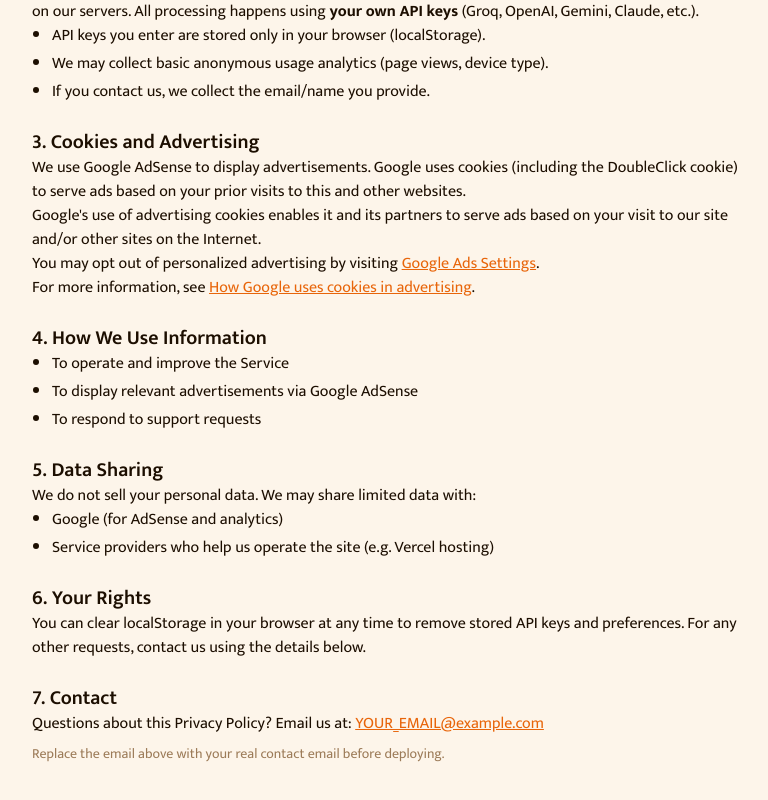
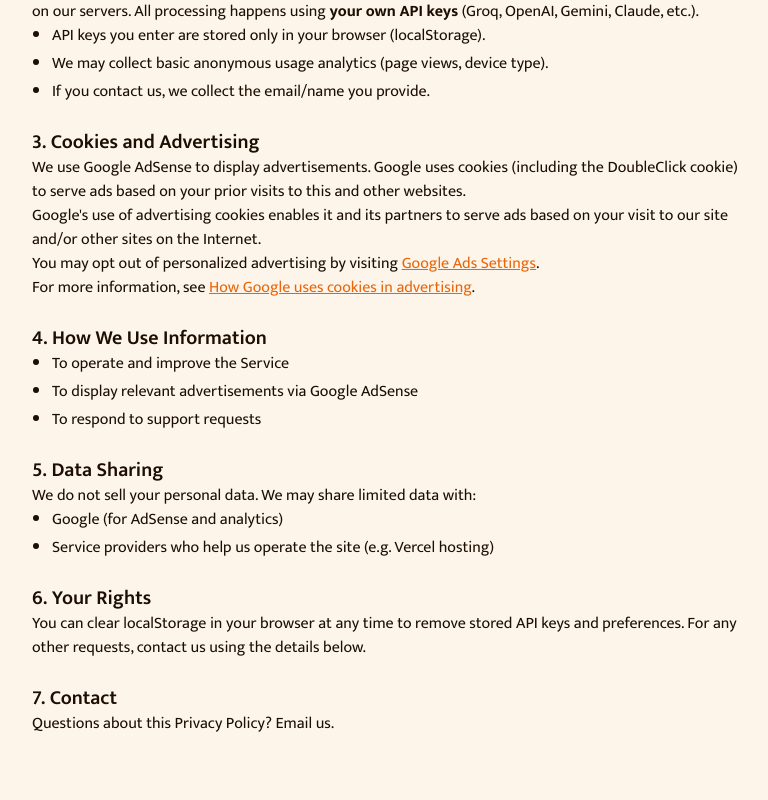
Before and after one commit to rahul300rkv/BharatAI, a Next.js app: page /privacy in a window 1280 px wide. Shown: the part 350-1150 px from the top of the page, without its empty margins (248-1016 px from the left). Built offline with nearby package versions, Linux system fonts and the light colour scheme; no server answers; a web font is replaced by a local one.

Commit message:
Update page.tsx

```diff
--- a/app/privacy/page.tsx
+++ b/app/privacy/page.tsx
@@ -108,14 +108,9 @@ export default function PrivacyPage() {
           <section>
             <h2 className="text-xl font-semibold">7. Contact</h2>
             <p>
-              Questions about this Privacy Policy? Email us at:{' '}
-              <a href="mailto:rahul.verma300@rediffmail.com" className="text-primary underline">
-                YOUR_EMAIL@example.com
-              </a>
+              Questions about this Privacy Policy? Email us.
             </p>
-            <p className="text-sm text-muted-foreground mt-2">
-              Replace the email above with your real contact email before deploying.
-            </p>
+
           </section>
         </div>
       </div>
```
